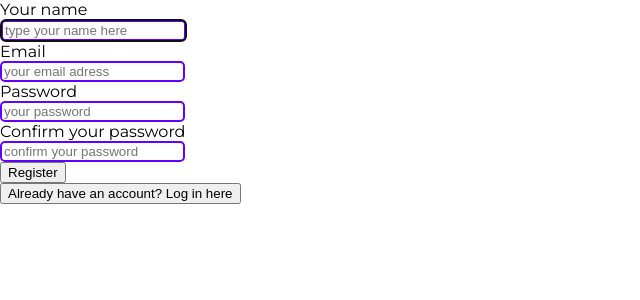
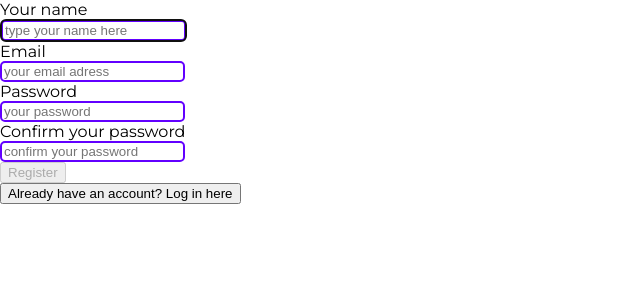
Before and after one commit to zeninnikita22/My-Projects, a React (Create React App) app in the folder GymBro/gymbro/: page / in a window 1280 px wide. Both pictures are taken after a click on the button "Don't have an account? Register here". Shown: the top 300 px of the page, without its empty margins (0-640 px from the left). Built offline with nearby package versions, Linux system fonts and the light colour scheme.

Commit message:
add register button disabled logic

```diff
--- a/GymBro/gymbro/src/Register.js
+++ b/GymBro/gymbro/src/Register.js
@@ -179,7 +179,16 @@ function Register({ switchToRegister, setSwitchToRegister }) {
           </p>
         </div>
         <div className="register-button-box">
-          <button type="submit">Register</button>
+          <button
+            type="submit"
+            disabled={
+              !validEmail || !validPassword || !validConfirmPassword
+                ? true
+                : false
+            }
+          >
+            Register
+          </button>
         </div>
       </form>
       <button
```
